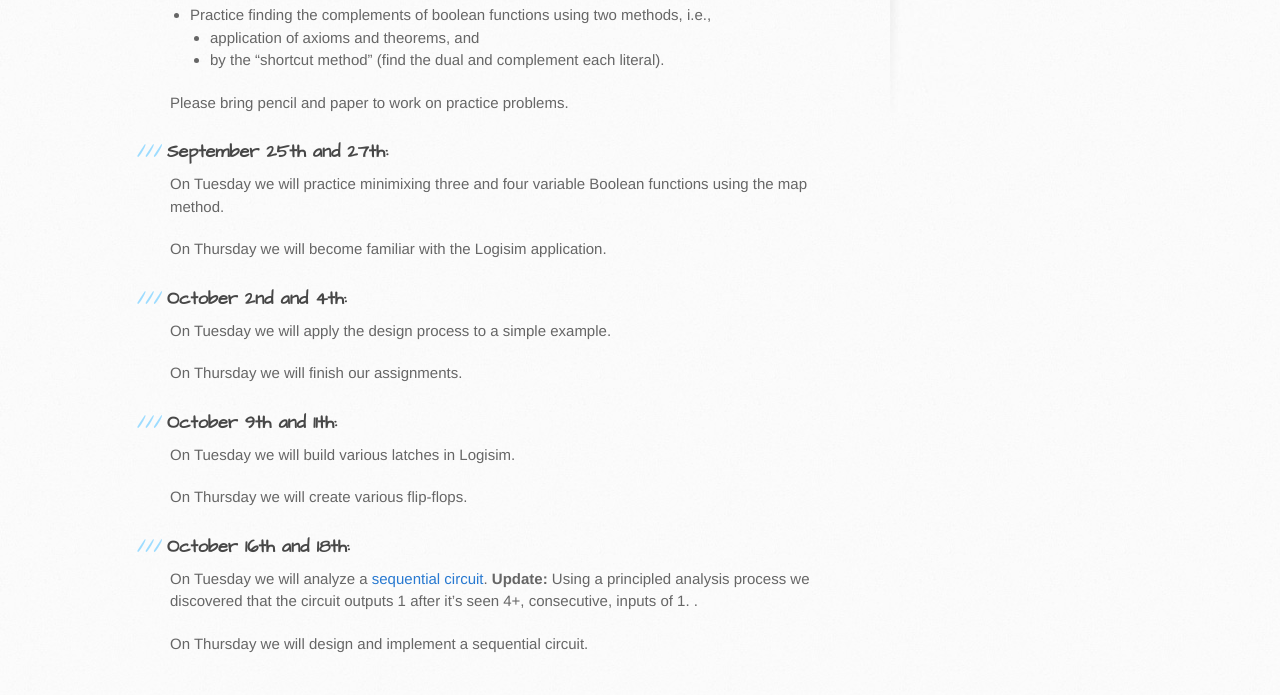
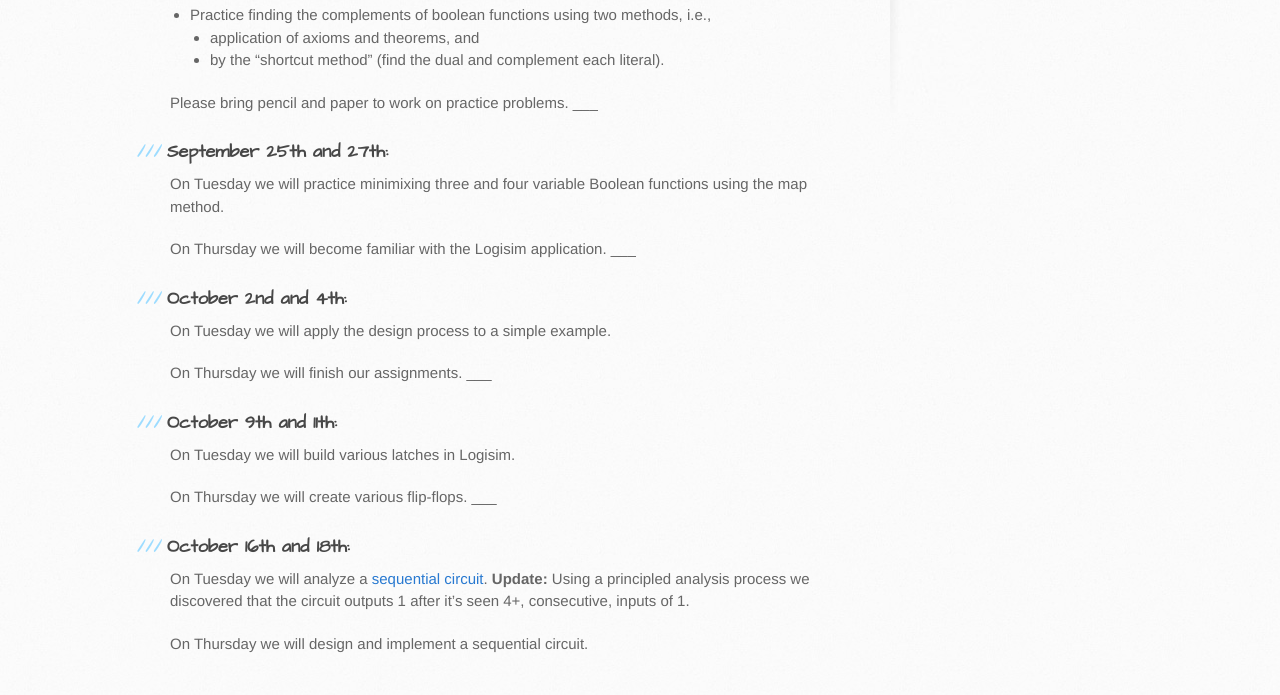
Before and after one commit to philstutorials/philstutorials.github.io, a Jekyll site: the page built from CPSC359.md, in a window 1280 px wide. Shown: the part 623-1318 px from the top of the page. Built offline with Jekyll 4.4.1, drawn with Linux system fonts in a browser that asks for light colours; our own code applies the rules of GitHub Pages for plain Markdown files.

```diff
--- a/CPSC359.md
+++ b/CPSC359.md
@@ -20,24 +20,23 @@ This week we'll practice what you learned in last week's lectures. That means we
   * by the "shortcut method" (find the dual and complement each literal).
 
 Please bring pencil and paper to work on practice problems.
-
+___
 ### September 25th and 27th:
 On Tuesday we will practice minimixing three and four variable Boolean functions using the map method.
 
 On Thursday we will become familiar with the Logisim application.
-
+___
 ### October 2nd and 4th:
 On Tuesday we will apply the design process to a simple example.
 
 On Thursday we will finish our assignments.
-
+___
 ### October 9th and 11th:
 On Tuesday we will build various latches in Logisim.
 
 On Thursday we will create various flip-flops.
-
+___
 ### October 16th and 18th:
 On Tuesday we will analyze a [sequential circuit](https://raw.githubusercontent.com/philstutorials/philstutorials.github.io/master/_data/analyze_this.circ "Logisim file download"). **Update:** Using a principled analysis process we discovered that the circuit outputs 1 after it's seen 4+, consecutive, inputs of 1.
-.
 
 On Thursday we will design and implement a sequential circuit.
```
